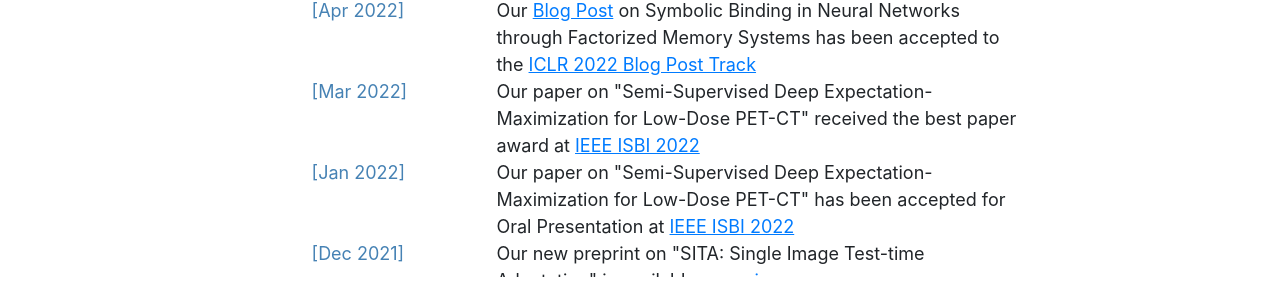
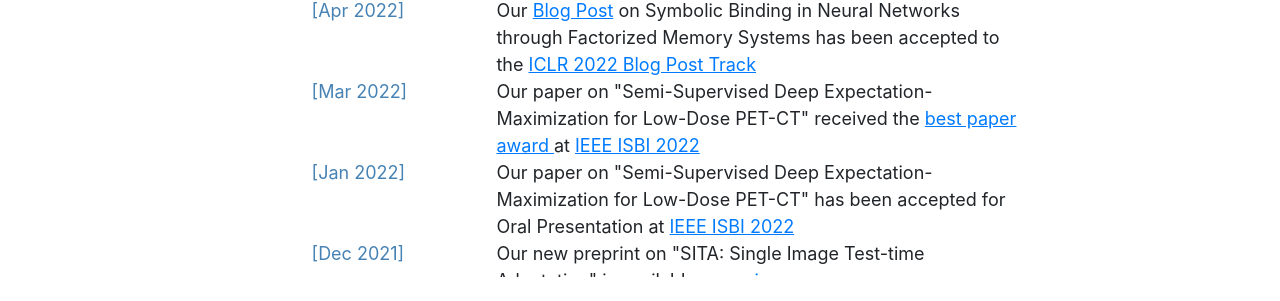
Before and after one commit to AnshKhurana/anshkhurana.github.io, a Jekyll site: the page built from _pages/about.md, in a window 1280 px wide and 1079 px high. Shown: the part 613-914 px from the top of the window. Built offline with Jekyll 4.4.1, drawn with Linux system fonts in a browser that asks for light colours; part of the change alters nothing that is shown.

```diff
--- a/_pages/about.md
+++ b/_pages/about.md
@@ -34,7 +34,7 @@ Updates
                 <div class="row">
                   <div class="col-xs-4 col-md-3 update-dates">[Mar 2022]</div>
                   <div class="col">
-                  Our paper on "Semi-Supervised Deep Expectation-Maximization for Low-Dose PET-CT" received the best paper award at <a href="https://biomedicalimaging.org/2022/">IEEE ISBI 2022</a>
+                  Our paper on "Semi-Supervised Deep Expectation-Maximization for Low-Dose PET-CT" received the <a href="https://biomedicalimaging.org/2022/best-paper-awards/"> best paper award </a> at <a href="https://biomedicalimaging.org/2022/">IEEE ISBI 2022</a>
                   </div>
                 </div>
                 <!-- ISBI 2022 paper -->
```
